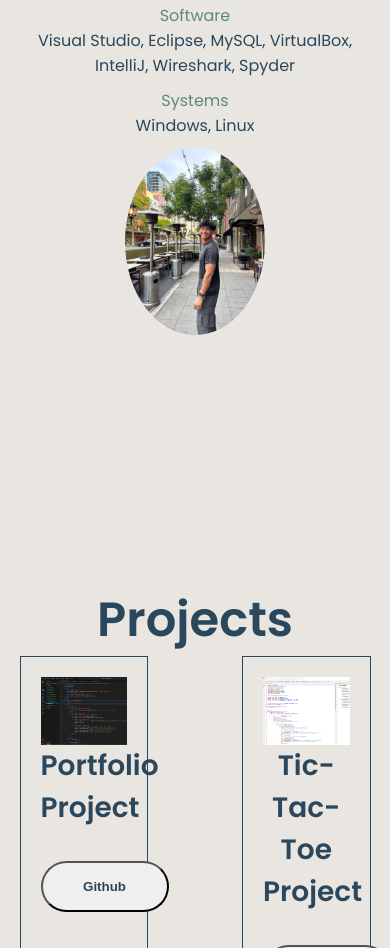
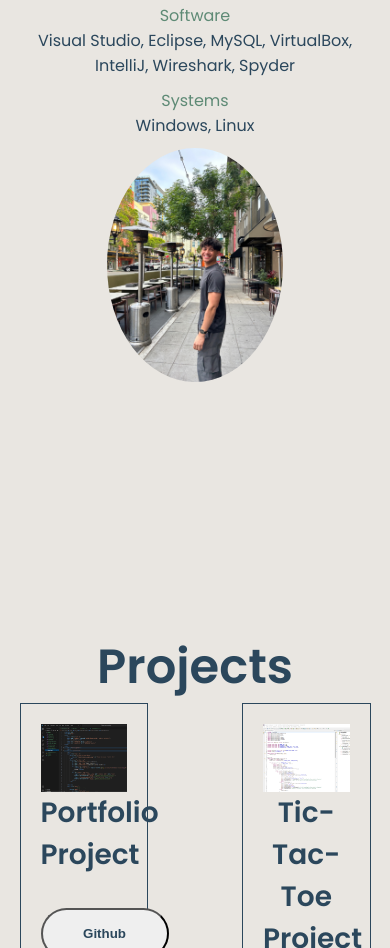
Before and after one commit to nayanbisessar/html-css-js-portfolio, a plain HTML site: page index.html in a window 390 px wide. Shown: the part 1600-2548 px from the top of the page. Drawn offline with Linux system fonts and the light colour scheme.

Commit message:
changed width so that image takes up the screen

```diff
--- a/mediaqueries.css
+++ b/mediaqueries.css
@@ -91,7 +91,7 @@
         margin: 0 auto; /* Centers the image container */
     }
     .about-image-container img {
-        width: 80%; /* Make the image fill 80% of the width on mobile screens */
+        width: 100%; /* Make the image fill 80% of the width on mobile screens */
         max-width: none; /* Remove the max-width constraint */
         border-radius: 50%; /* Ensure the image is a circle (if applicable) */
         margin: 0 auto; /* Center the image horizontally */
```
